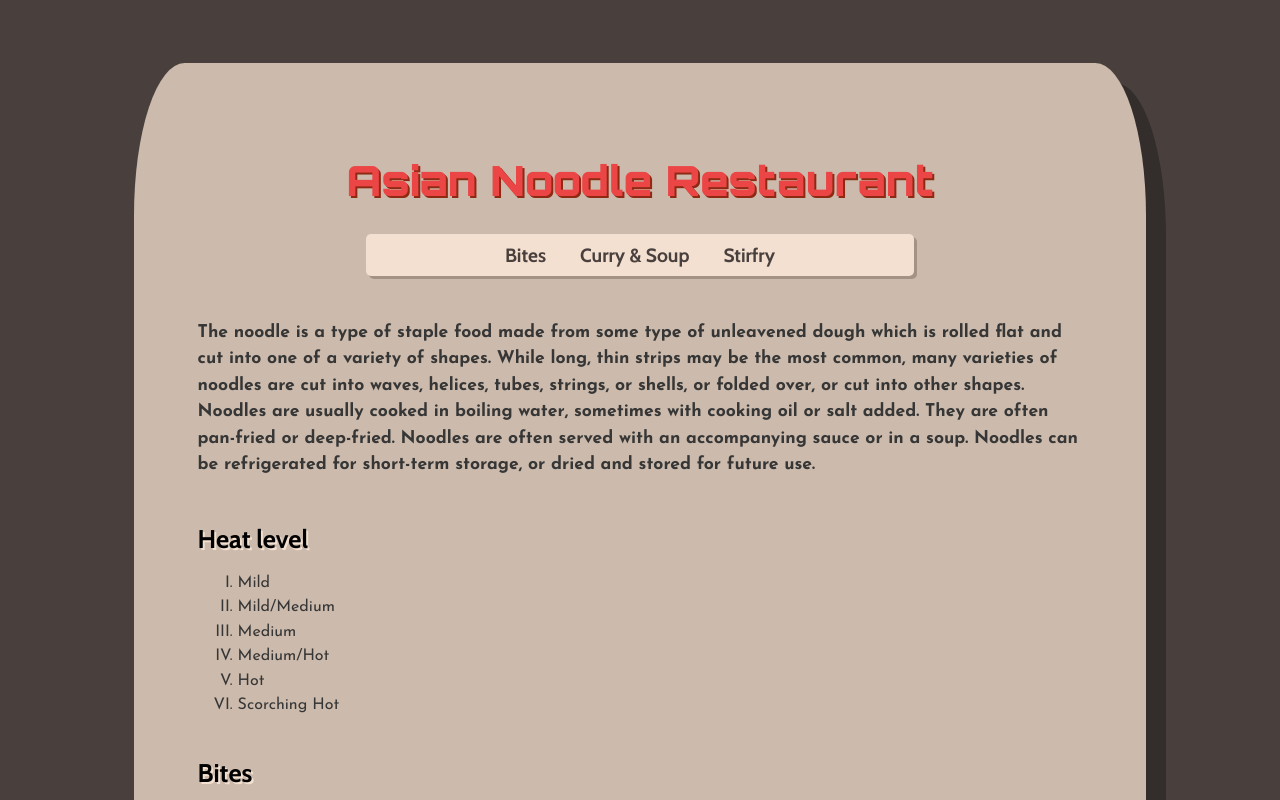
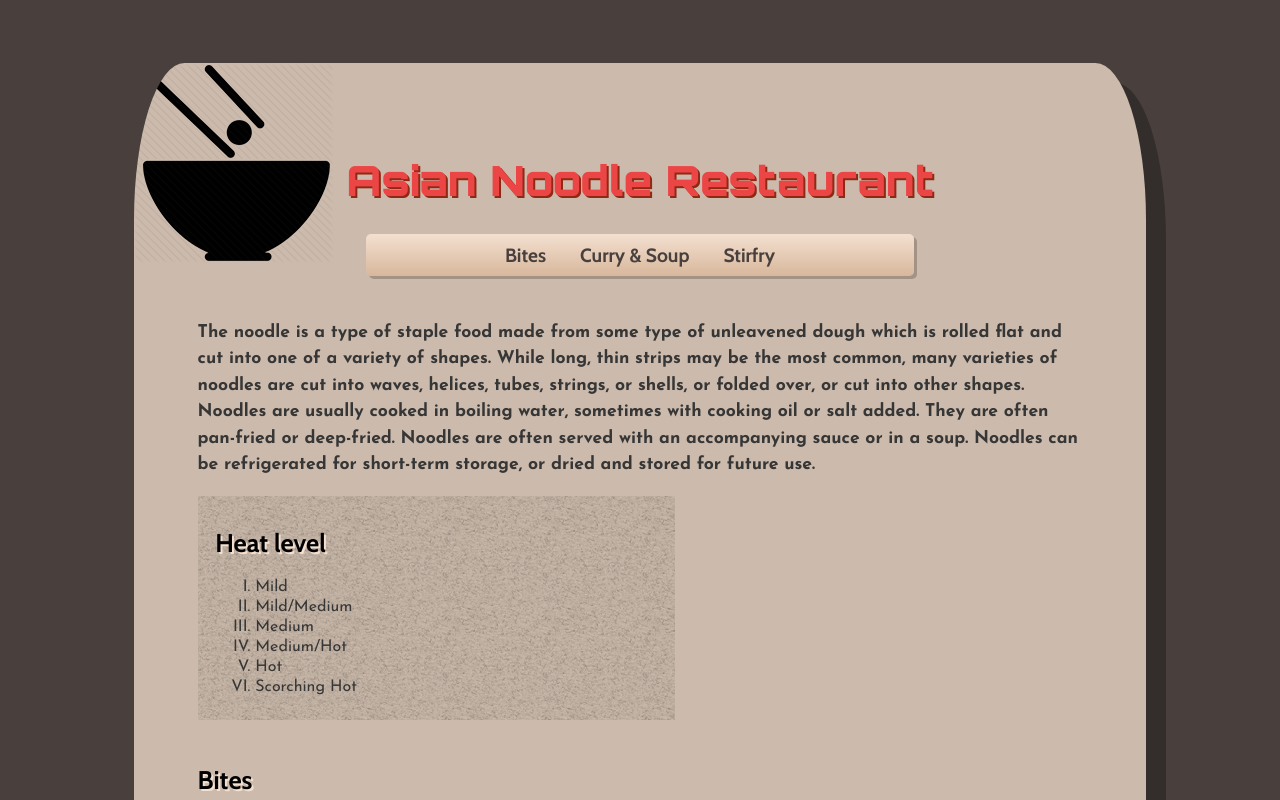
Before and after one commit to JiminHong/dws1, a plain HTML site: page week03/hong_jimin_project3/index.html in a window 1280 px wide. Shown: the top 800 px of the page. Drawn offline with nearby package versions, Linux system fonts and the light colour scheme.

Commit message:
Backgrounds

```diff
--- a/week03/hong_jimin_project3/css/styles.css
+++ b/week03/hong_jimin_project3/css/styles.css
@@ -3,6 +3,7 @@ body{
 }
 
 div#page{
+	background: url("../images/top_image.png") no-repeat top left;
 	background-color: #ccbbac;
 	width: 70%;
 	margin: 5% auto;
@@ -35,7 +36,8 @@ nav{
 	width: 60%;
 	padding: 1%;
 	margin: auto;
-	background-color: #f3e0d0;
+	/*background-color: #f3e0d0;*/
+	background: linear-gradient(#f3e0d0,#d8b79c);
 	border-radius: 5px;
 	box-shadow: 3px 3px rgba(67, 50, 47, .3);
 }
@@ -48,7 +50,7 @@ ul {
 
 nav li {
 	display: inline-block;
-	background-color: #f3e0d0;
+	/*background-color: #f3e0d0;*/
 	margin: 0 15px;
 	font-family: 'Cabin', sans-serif;
 	font-size: 1.2em;
@@ -84,6 +86,14 @@ li {
 	font-family: 'Josefin Sans', sans-serif;
 	color: #363636;
 }
+
+#heatLevel {
+	width: 50%;
+	padding: 1% 2%;
+	background-image: url("../images/pattern.png");
+	background-repeat: repeat;
+}
+
 
 
 /* ------------------------------------------------------------- p */
@@ -161,5 +171,9 @@ a:hover img{
 }
 
 figure img{
-	width:90%;
+	width:100%;
 }
+
+figure {
+	margin: 1%;
+}
--- a/week03/hong_jimin_project3/index.html
+++ b/week03/hong_jimin_project3/index.html
@@ -30,10 +30,7 @@
 
 			<p id="first_p">The noodle is a type of staple food made from some type of unleavened dough which is rolled flat and cut into one of a variety of shapes. While long, thin strips may be the most common, many varieties of noodles are cut into waves, helices, tubes, strings, or shells, or folded over, or cut into other shapes. Noodles are usually cooked in boiling water, sometimes with cooking oil or salt added. They are often pan-fried or deep-fried. Noodles are often served with an accompanying sauce or in a soup. Noodles can be refrigerated for short-term storage, or dried and stored for future use.</p>
 
-
-
-
-			<div>
+			<div id="heatLevel">
 					<h2>Heat level</h2>
 					<ol>
 						<li>Mild</li>
```
Also changed, not shown: week03/hong_jimin_project3/images/pattern.png (added), week03/hong_jimin_project3/images/top_image.png (added). Lines whose indentation alone changed are shown as unchanged.
